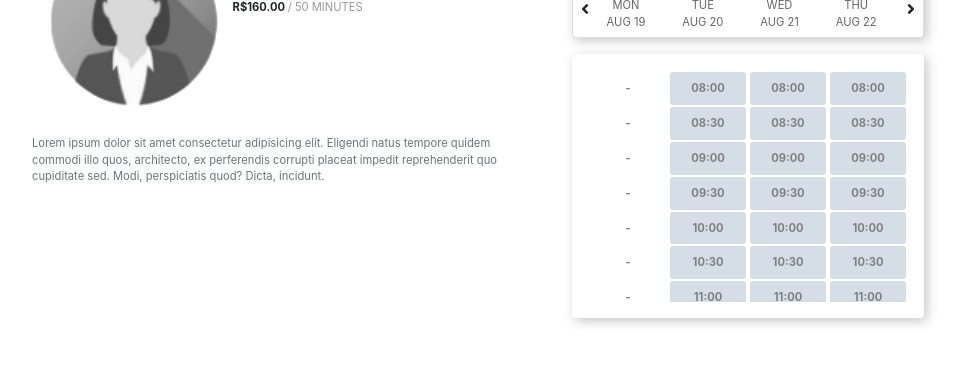
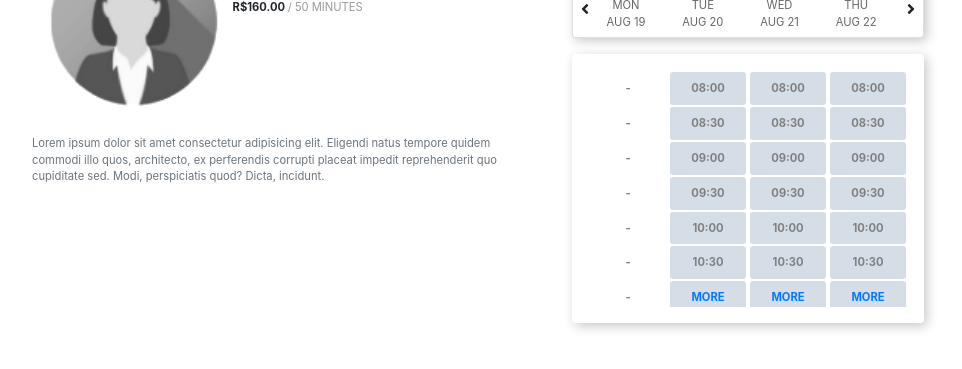
Before and after one commit to notreniev/zk-challenge, an Angular app: page /home in a window 1280 px wide. Shown: the part 191-560 px from the top of the page, without its empty margins (83-1045 px from the left). Built offline with nearby package versions, Linux system fonts and the light colour scheme.

Commit message:
Slot's scroll ok

```diff
--- a/src/app/home/home.component.ts
+++ b/src/app/home/home.component.ts
@@ -46,8 +46,7 @@ export class HomeComponent implements OnInit {
       { time: '14:00' }, { time: '14:30' }, { time: '15:00' }, { time: '15:30' },
       { time: '16:00' }, { time: '16:30' }, { time: '17:00' }, { time: '17:30' },
       { time: '18:00' }, { time: '18:30' }, { time: '19:00' }, { time: '19:30' },
-      { time: '20:00' }, { time: '20:30' }, { time: '21:00' }, { time: '21:30' },
-      { time: 'MORE' }
+      { time: '20:00' }, { time: '20:30' }, { time: '21:00' }, { time: '21:30' }
     ]
   };
 
--- a/src/app/schedule/schedule.component.css
+++ b/src/app/schedule/schedule.component.css
@@ -113,6 +113,17 @@
     border: solid 1px #000 !important;
 }
 
+.slot-free {
+    text-align: center;
+    padding: 0.5rem 0.1rem 0.5rem 0.1rem;
+    margin: 2px;
+    color: grey;
+    font-size: 0.7rem;
+    font-weight: bold;
+    border-radius: 3px;
+    border: solid 0px
+}
+
 .slot {
     text-align: center;
     padding: 0.5rem 0.1rem 0.5rem 0.1rem;
@@ -125,21 +136,10 @@
     border: solid 0px
 }
 
-.slot-free {
-    text-align: center;
-    padding: 0.5rem 0.1rem 0.5rem 0.1rem;
-    margin: 2px;
-    color: grey;
-    font-size: 0.7rem;
-    font-weight: bold;
-    border-radius: 3px;
-    border: solid 0px
-}
-
 .slots-col {
     width: 5rem;
+    margin-left: auto;
     margin-right: auto;
-    margin-left: auto;
     padding: 0rem;
     overflow: auto;
     /*will change this to hidden later to deny scolling to user*/
@@ -147,7 +147,7 @@
 }
 
 .slots-info {
-    height: 230px;
+    height: 235px;
     border: 0px solid black;
     margin: 0 0rem 0 0rem;
     padding: 0 0rem 0 0rem;
--- a/src/app/schedule/schedule.component.html
+++ b/src/app/schedule/schedule.component.html
@@ -44,7 +44,6 @@
 
 <div class="card card-slots">
     <div class="card-body ">
-        <div class="slots-container1">
 
         <div class="flex-container">
             <div class="slots-col ">
@@ -56,37 +55,49 @@
                     </div>
                 </div>
             </div>
-                <div class="slots-col ">
+            <div #slotContent1 class="slots-col ">
                 <div class=" col-sm slots-info">
-                        <div *ngFor="let slot of schedule.content.slots; let i = index">
+                    <div *ngFor="let slot of schedule.content.slots; let i = index; let first = first; let last = last">
+                        <div [ngClass]="{'slot': slot.time != '-' , 'slot-free': slot.time == '-'}" *ngIf="i==6">
+                            <a href="home/#last1">MORE</a>
+                        </div>
                         <div [ngClass]="{'slot': slot.time != '-' , 'slot-free': slot.time == '-'}">
                             {{slot.time}}
                         </div>
+                        <div *ngIf="last" id="last1"></div>
                     </div>
                 </div>
             </div>
 
             <div class="slots-col ">
-                    <div class=" col-sm slots-info">
-                        <div *ngFor="let slot of schedule.content.slots; let i = index">
+                <div class=" col-sm slots-info" #slotContent2>
+                    <div *ngFor="let slot of schedule.content.slots; let i = index; let first = first; let last = last">
+                        <div [ngClass]="{'slot': slot.time != '-' , 'slot-free': slot.time == '-'}" *ngIf="i==6">
+                            <a href="home/#last2">MORE</a>
+                        </div>
                         <div [ngClass]="{'slot': slot.time != '-' , 'slot-free': slot.time == '-'}">
                             {{slot.time}}
                         </div>
+                        <div *ngIf="last" id="last2"></div>
                     </div>
                 </div>
             </div>
 
-                <div class="slots-col ">
+            <div #slotContent3 class="slots-col ">
                 <div class=" col-sm slots-info">
-                        <div *ngFor="let slot of schedule.content.slots; let i = index">
+                    <div *ngFor="let slot of schedule.content.slots; let i = index; let first = first; let last = last">
+                        <div [ngClass]="{'slot': slot.time != '-' , 'slot-free': slot.time == '-'}" *ngIf="i==6">
+                            <a href="home/#last3">MORE</a>
+                        </div>
                         <div [ngClass]="{'slot': slot.time != '-' , 'slot-free': slot.time == '-'}">
                             {{slot.time}}
                         </div>
+                        <div *ngIf="last" id="last3"></div>
                     </div>
                 </div>
             </div>
         </div>
 
     </div>
+
 </div>
-</div>
```
Lines whose indentation alone changed are shown as unchanged.
